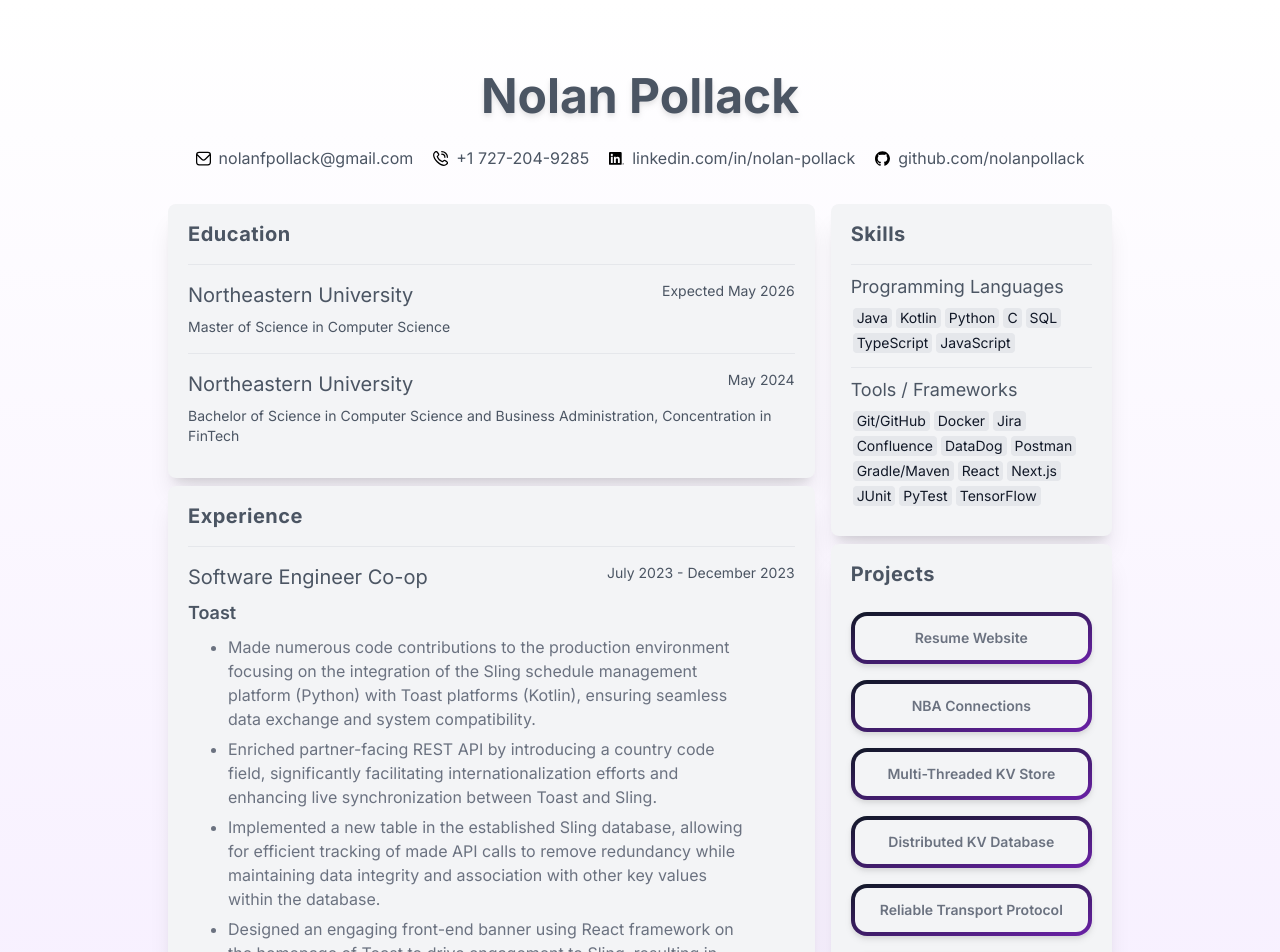
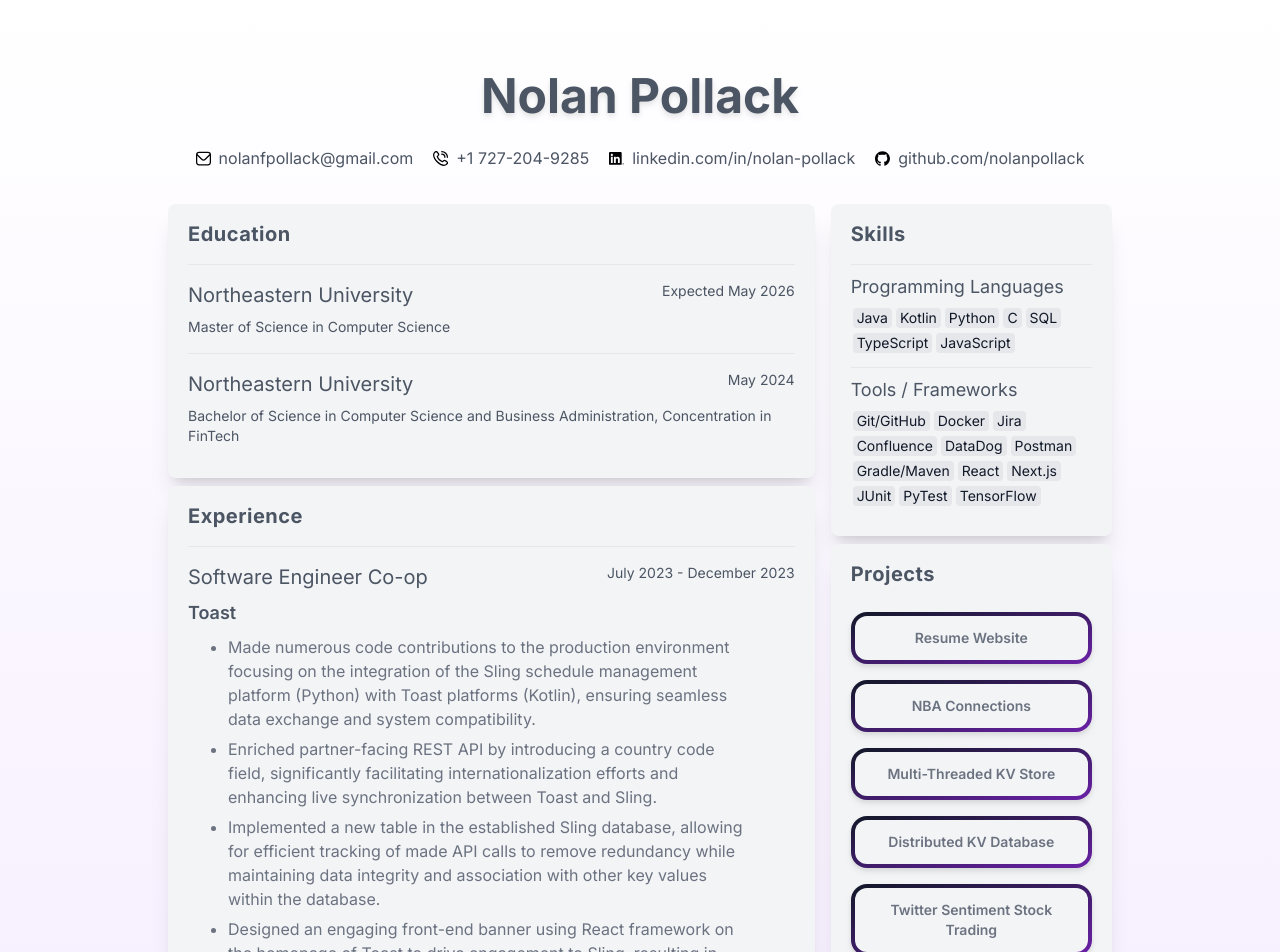
Before and after one commit to nolanpollack/resume, a Next.js app: page / in a window 1280 px wide. Shown: the top 952 px of the page. Built offline with nearby package versions, Linux system fonts and the light colour scheme.

Commit message:
new project

```diff
--- a/src/app/components/ProjectsSection.tsx
+++ b/src/app/components/ProjectsSection.tsx
@@ -175,6 +175,22 @@ function ProjectsSection() {
         ]}
       />
       <Project
+        title={"Twitter Sentiment Stock Trading"}
+        date={"March 2023 - April 2023"}
+        description={[
+          "Developed a stock trading model that uses Twitter sentiment analysis to identify profitable trades",
+          "Utilized the Twitter API to gather tweets and TextBlob to determine the sentiment of the tweets",
+          "Analyzed different machine learning models to predict stock prices, including random forests, SVM, AdaBoost, and neural networks",
+        ]}
+        skills={[
+          "Python",
+          "TextBlob",
+          "yfinance",
+          "Pandas",
+          "Machine Learning",
+        ]}
+      />
+      <Project
         title={"Reliable Transport Protocol"}
         date={"March 2023"}
         description={[
```
